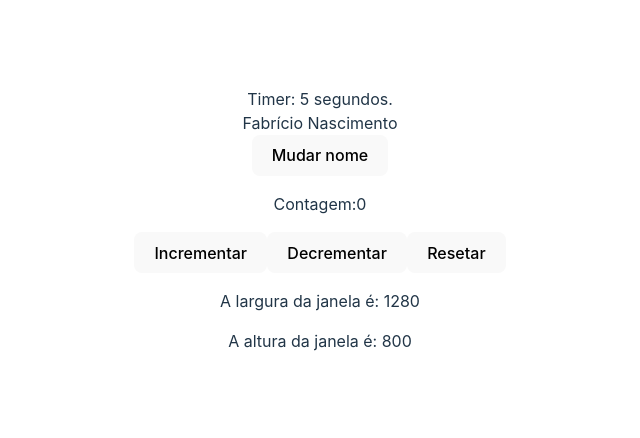
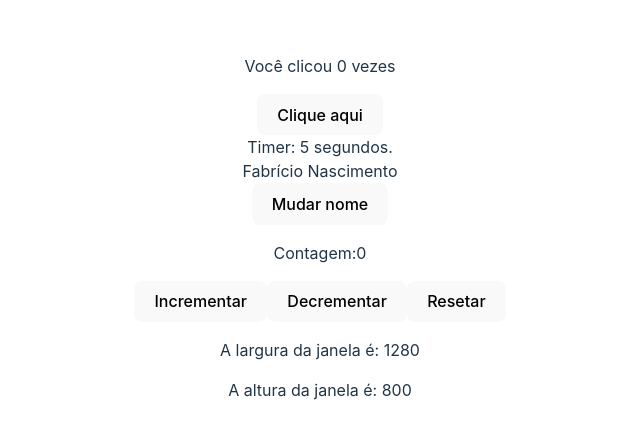
Before and after one commit to fnascimentosilva/React, a React (Vite) app in the folder 3_hooks/: page / in a window 1280 px wide. Shown: the part 172-610 px from the top of the page, without its empty margins (320-960 px from the left). Built offline with nearby package versions, Linux system fonts and the light colour scheme.

Commit message:
add o useEffect na main

```diff
--- a/3_hooks/src/App.jsx
+++ b/3_hooks/src/App.jsx
@@ -1,6 +1,7 @@
 
 import './App.css'
 import DisplaWindowSize from './components/DisplayWindowSize'
+import ExemploUseEffect from './components/ExemploUseEffect'
 import Timer from './components/Timer'
 import Context from './components/useContext'
 import Contador from './components/UseReducer'
@@ -11,6 +12,7 @@ function App() {
   return (
     <>
       {/* useEffect */}
+      <ExemploUseEffect/>
       <Timer />
       {/* useContext */}
       <Context />
```
